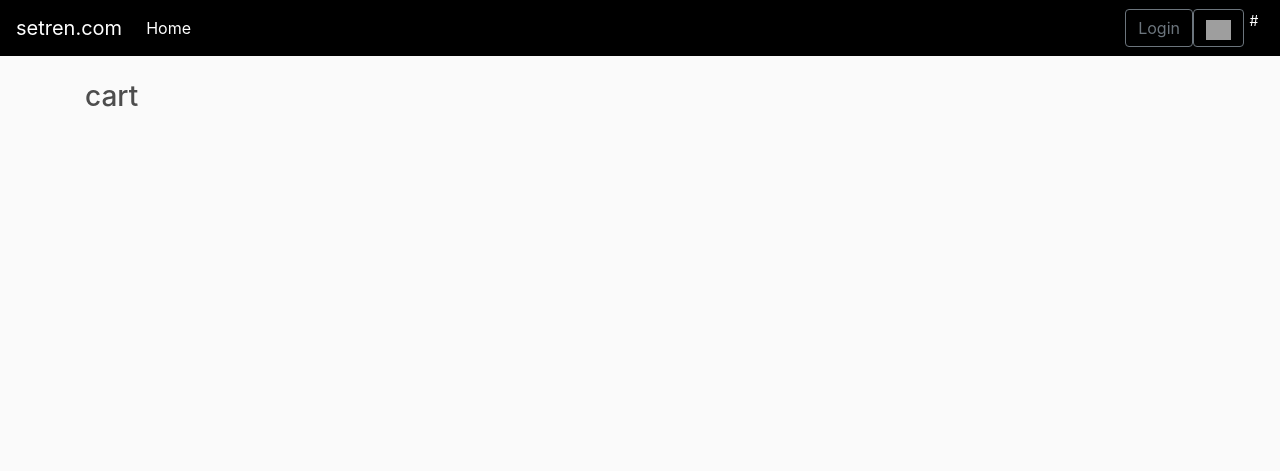
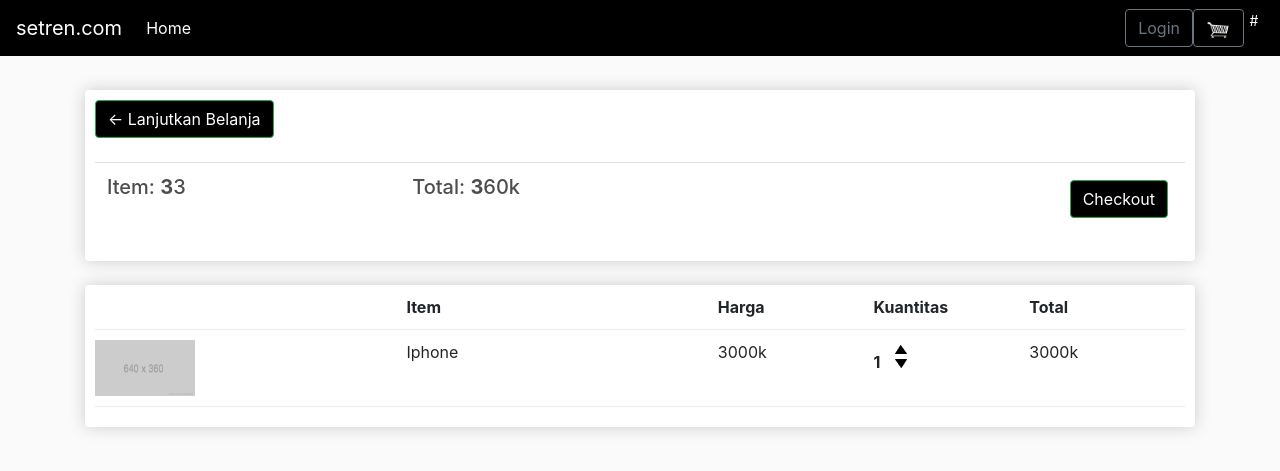
Before and after one commit to remoteworkercourses/Django-Ecommerce, a Django app: page /cart/ in a window 1280 px wide. Shown: the top 471 px of the page. Run offline with Django 3.2, Linux system fonts and the light colour scheme; lists and menus that the app fills with data are empty; some libraries are stand-ins or nearby versions; grey boxes are pictures that could not be loaded.

Commit message:
Membuat Cart Page

```diff
--- a/ecommerce/store/templates/store/cart.html
+++ b/ecommerce/store/templates/store/cart.html
@@ -2,6 +2,47 @@
 {% load static %}
 {% block content %}
 
-<h3>cart</h3>
+<div class="row">
+    <div class="col-lg-12">
+        <div class="box-element">
+            <a class="btn btn-success" href="{% url 'store' %}">&#x2190; Lanjutkan Belanja</a>
+            <br>
+            <br>
+            <table class="table">
+                <tr>
+                    <th><h5>Item: <strong>3</strong>3</h5></th>
+                    <th><h5>Total: <strong>3</strong>60k</h5></th>
+                    <th>
+                        <a style="float:right; margin:5px" class="btn btn-success" href="{% url 'checkout' %}">Checkout</a>
+                    </th>
+                </tr>
+            </table>
+        </div>
+        <br>
 
+        <div class="box-element">
+            <div class="cart-row">
+                <div style="flex:2"></div>
+                <div style="flex:2"><strong>Item</strong></div>
+                <div style="flex:1"><strong>Harga</strong></div>
+                <div style="flex:1"><strong>Kuantitas</strong></div>
+                <div style="flex:1"><strong>Total</strong></div>
+            </div>
+            <div class="cart-row">
+                <div style="flex:2"><img class="row-image" src="{% static 'images/placeholder.png' %}"></div>
+                <div style="flex:2"><p>Iphone</p></div>
+                <div style="flex:1"><p>3000k</p></div>
+                <div style="flex:1">
+                    <p class="quantity">1</p>
+                    <div class="quantity">
+                        <img class="chg-quantity" src="{% static 'images/arrow-up.png' %}">
+                        <img class="chg-quantity" src="{% static 'images/arrow-down.png' %}">
+                    </div>
+                </div>
+                <div style="flex:1"><p>3000k</p></div>
+
+        </div>
+    </div>
+
+</div>
 {% endblock content %}
```
Also changed, not shown: ecommerce/static/images/arrow-down.png (added), ecommerce/static/images/arrow-up.png (added), ecommerce/static/images/cart.png (added), ecommerce/static/images/placeholder.png (added).
